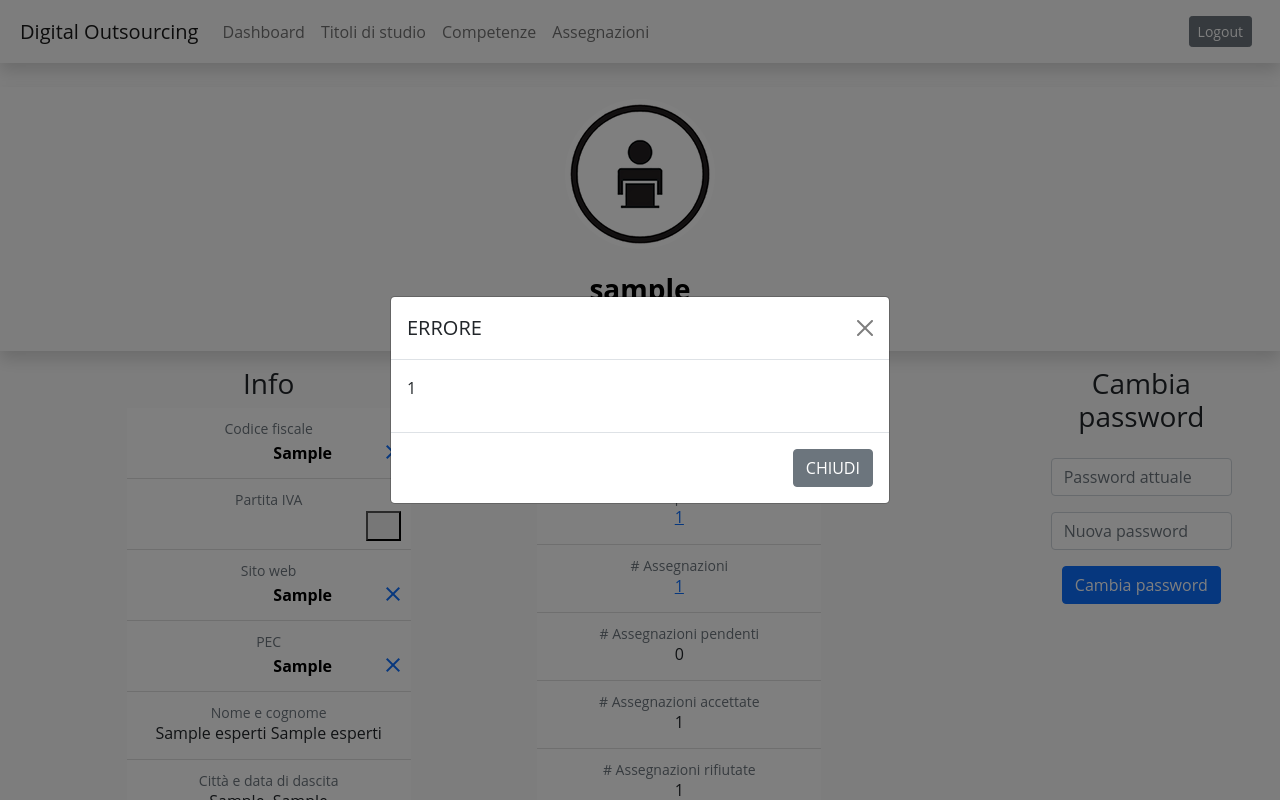
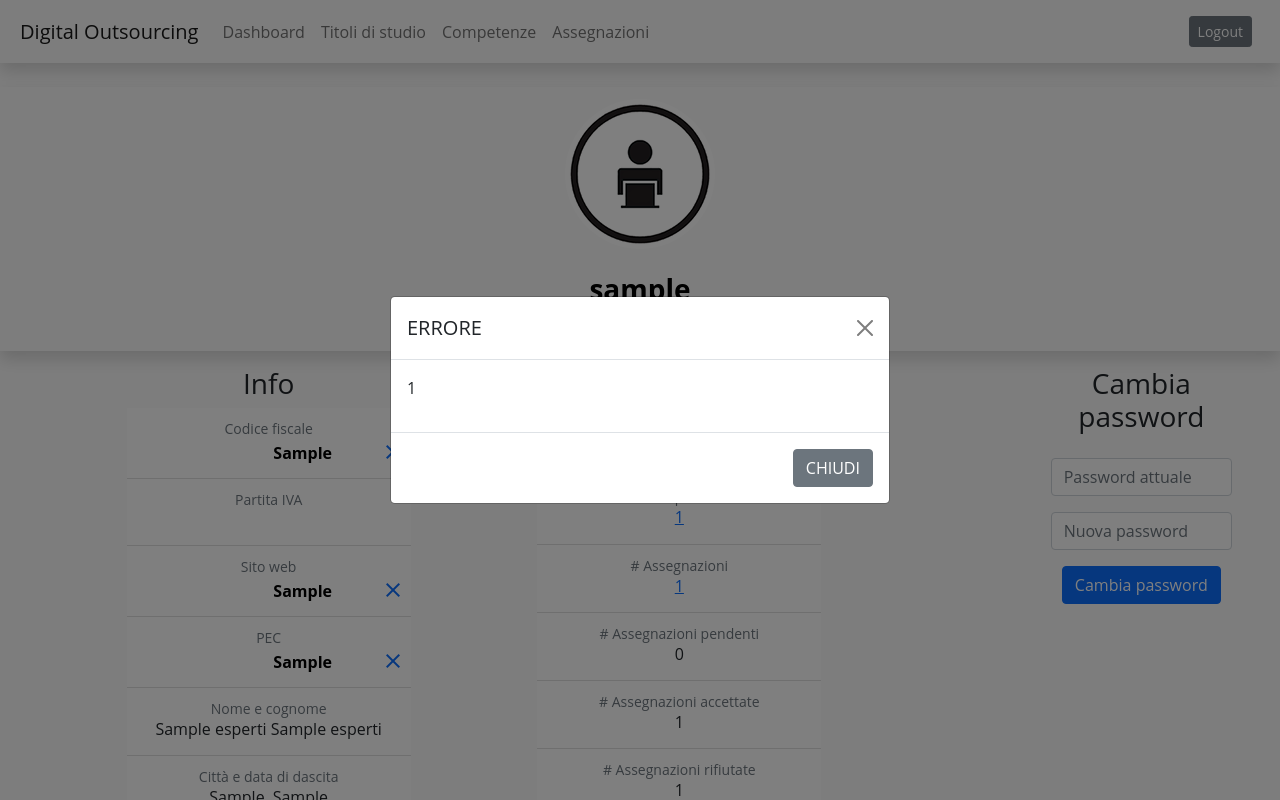
Before and after one commit to mrcruv/ltw, a PHP site: page /me.php?err=1 in a window 1280 px wide, after a click on "close". Run offline with PHP 8.4, Linux system fonts and the light colour scheme; the visitor is signed in with stand-in values (Sample User, id 1); tables that the repository leaves empty or names only in its code hold one stand-in row (values such as "Sample post"); data that the repository does not hold is empty.

Commit message:
Update style.css
aggiunta classe per button save

```diff
--- a/css/style.css
+++ b/css/style.css
@@ -58,6 +58,15 @@ i.icon-red:hover {
 
 .pointer:hover{
     cursor: pointer;
+}
+
+.myButton{
+    background-color: transparent;
+    border: 0px solid;
+    color: rgb(61, 81, 255);
+}
+.myButton:hover{
+    color: blue;
 }
 
 /*TABLES*/
```
